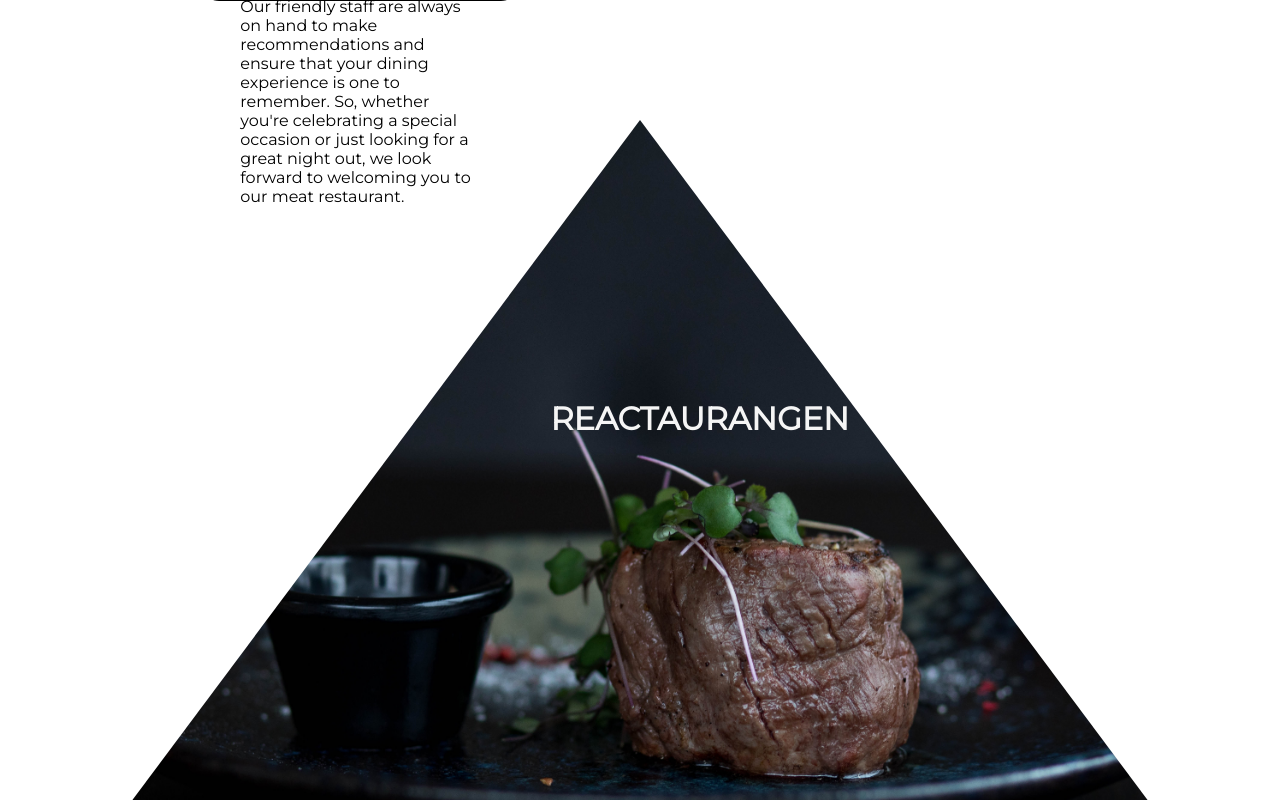
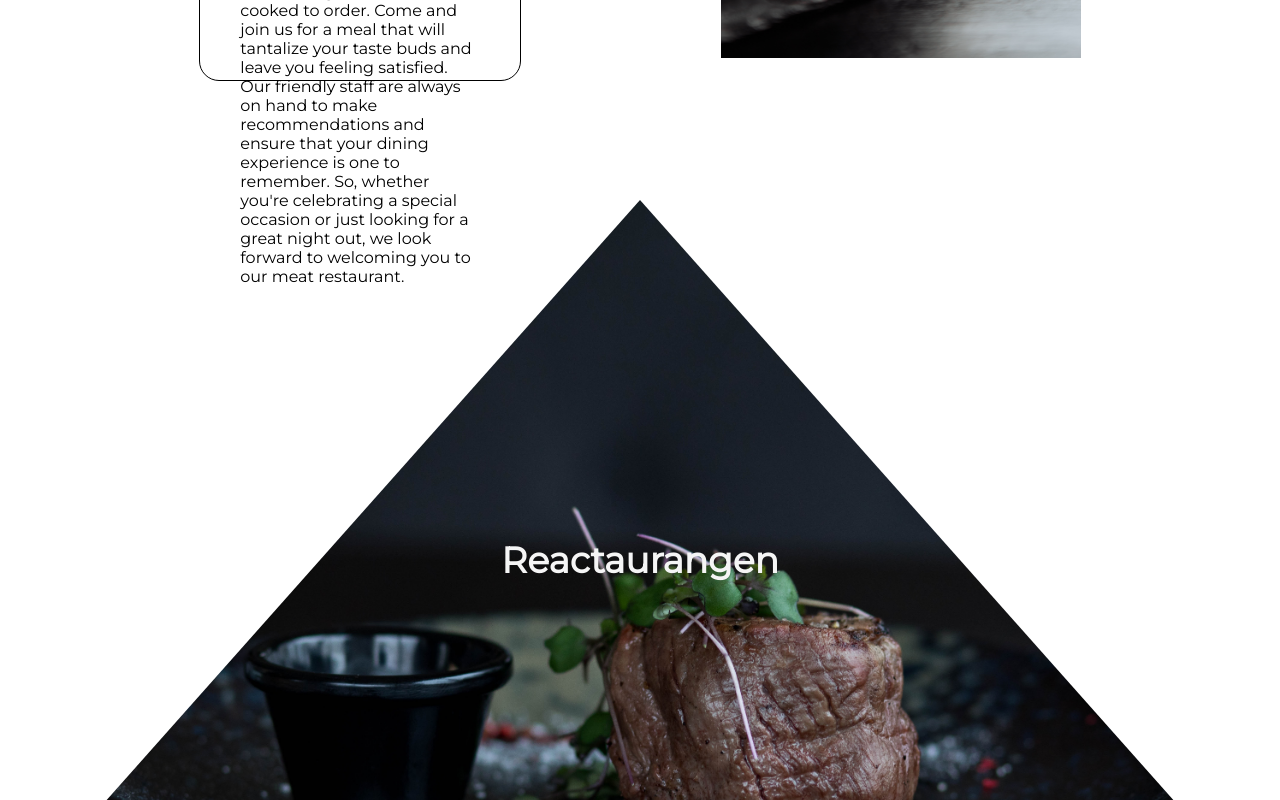
Before and after one commit to mcsahlin/reacturangen, a React (Create React App) app: page / in a window 1280 px wide. Shown: the part 1320-2120 px from the top of the page. Built offline with nearby package versions, Linux system fonts and the light colour scheme; no server answers.

Commit message:
responstivity done

```diff
--- a/src/components/HomeSecondBackground.tsx
+++ b/src/components/HomeSecondBackground.tsx
@@ -1,19 +1,15 @@
-import MeatOnPlate from '../assets/img/meat-2.jpeg';
 import { H2 } from './styled/FrontHeader';
-import { ImageSecondWrapper, Wrapper } from './styled/Wrappers';
+import { FontWrapper, ImageBackgroundWrapper } from './styled/Wrappers';
+
 
 export const HomeSecondBackground = () => {
 	return (
 		<>
-			<Wrapper>
-				<div>
-					<ImageSecondWrapper
-						src={MeatOnPlate}
-						alt='man cooking meat'
-					></ImageSecondWrapper>
-					<H2>REACTAURANGEN</H2>
-				</div>
-			</Wrapper>
+			<ImageBackgroundWrapper>
+				<FontWrapper>
+					<H2>Reactaurangen</H2>
+				</FontWrapper>
+			</ImageBackgroundWrapper>
 		</>
 	);
 };
--- a/src/components/styled/FrontHeader.tsx
+++ b/src/components/styled/FrontHeader.tsx
@@ -4,11 +4,9 @@ export const H1 = styled.h1`
     display: flex;
     position: absolute;
     color: whitesmoke;
-    top: 30%;
-    left: 43%;
 `;
 
-export const H2 = styled(H1)`
-    top: 30%;
-    left: 43%;
+export const H2 = styled.h2`
+    display: flex;
+    position: relative;
 `
--- a/src/components/styled/Wrappers.tsx
+++ b/src/components/styled/Wrappers.tsx
@@ -1,4 +1,5 @@
 import styled from 'styled-components';
+import Meat from "../../assets/img/meat-2.jpeg"
 
 export const ContactInfoWrapper = styled.article`
 	display: flex;
@@ -24,6 +25,9 @@ export const InfoTimeWrapper = styled.div`
 export const Wrapper = styled.div`
 	display: flex;
 	position: relative;
+	flex-direction: column;
+	align-items: center;
+	justify-content: center;
 	width: 100%;
 	height: 100%;
 
@@ -31,9 +35,18 @@ export const Wrapper = styled.div`
 	}
 `;
 
+export const TestWrapper = styled.div`
+
+`;
+
 export const VideoWrapper = styled.video`
-	height: 100%;
+	height: 50vh;
 	width: 100%;
+	object-fit: cover;
+
+	@media (min-width: 700px) {
+		height: 90vh;
+	}
 `;
 
 export const InfoWrapper = styled(Wrapper)`
@@ -69,10 +82,30 @@ export const ImageInfoWrapper = styled.img`
 	}
 `;
 
-export const HourWrapper = styled(Wrapper)``;
+export const ImageBackgroundWrapper = styled(Wrapper)`
+	background-image: url(${Meat});
+	background-size: cover;
+	height: 40vh;
+	width: 100%;
+	clip-path: polygon(50% 0%, 0% 100%, 100% 100%);
 
-export const ImageSecondWrapper = styled.img`
+	@media (min-width: 700px) {
+		height: 90vh;
+	}
+`;
+
+export const FontWrapper = styled.div`
 	height: 100%;
 	width: 100%;
-	clip-path: polygon(50% 0%, 0% 100%, 100% 100%);
-`;
+	display: flex;
+	align-items: center;
+	justify-content: center;
+	color: whitesmoke;
+
+
+	@media (min-width: 700px) {
+		align-items: center;
+		justify-content: center;
+		font-size: x-large;
+	}
+`
```
